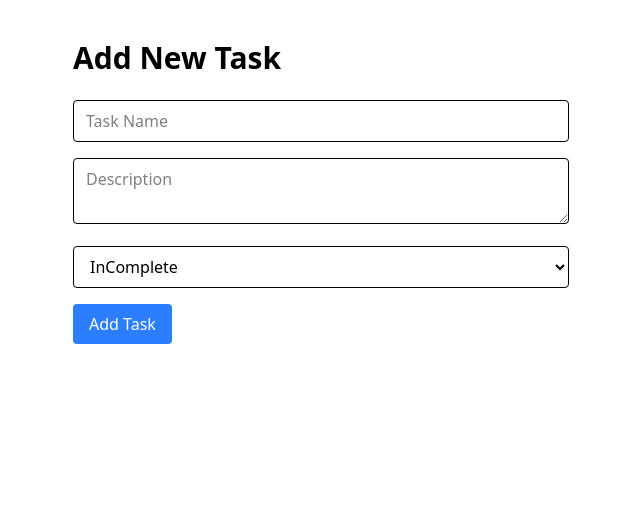
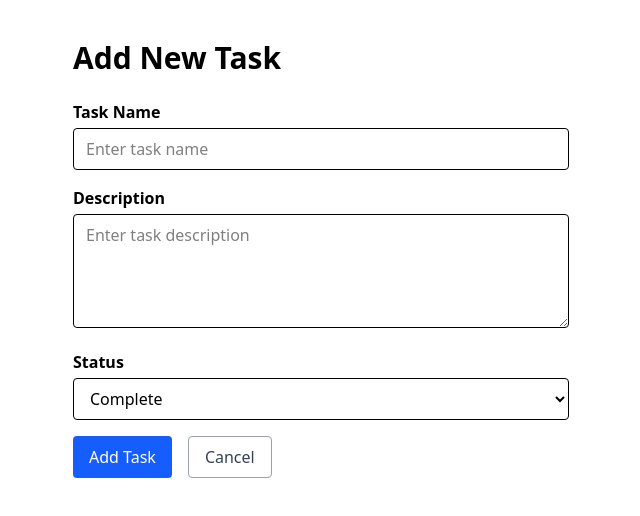
Before and after one commit to Vishalk135/todof, a Next.js app: page /add-task in a window 1280 px wide. Shown: the top 516 px of the page, without its empty margins (319-959 px from the left). Built offline with nearby package versions, Linux system fonts and the light colour scheme.

Commit message:
Update AddTask.tsx

```diff
--- a/Components/AddTask.tsx
+++ b/Components/AddTask.tsx
@@ -1,53 +1,100 @@
 'use client';
 import React, { useState } from 'react';
 import { useRouter } from 'next/navigation';
+//import { baseURL } from '../pages/utils/constant';
+const API_URL = process.env.NEXT_PUBLIC_API_URL || 'http://localhost:4000/tasks';
 
-const AddTask = () => {
+const AddTask: React.FC = () => {
   const router = useRouter();
+
   const [task, setTask] = useState({
     name: '',
     description: '',
-    status: 'InComplete',
+    status: 'Complete',
   });
+
+  const [error, setError] = useState('');
+
+  const handleChange = (
+    e: React.ChangeEvent<HTMLInputElement | HTMLTextAreaElement | HTMLSelectElement>
+  ) => {
+    setTask({ ...task, [e.target.name]: e.target.value });
+  };
 
   const handleSubmit = async (e: React.FormEvent) => {
     e.preventDefault();
-    await fetch('http://localhost:4000/tasks', {
+
+    if (!task.name.trim() || !task.description.trim()) {
+      setError('Please fill in all fields.');
+      return;
+    }
+
+    await fetch(API_URL, {
       method: 'POST',
       headers: { 'Content-Type': 'application/json' },
       body: JSON.stringify(task),
     });
+
     router.push('/');
   };
 
   return (
     <div className="p-10 max-w-xl mx-auto">
       <h1 className="text-3xl font-bold mb-6">Add New Task</h1>
+      {error && <p className="text-red-500 mb-4">{error}</p>}
       <form onSubmit={handleSubmit} className="space-y-4">
+        <div>
+          <label className="block mb-1 font-semibold">Task Name</label>
           <input
             type="text"
-          placeholder="Task Name"
+            name="name"
             value={task.name}
-          onChange={(e) => setTask({ ...task, name: e.target.value })}
+            onChange={handleChange}
             className="w-full border px-3 py-2 rounded"
-          required
+            placeholder="Enter task name"
           />
+        </div>
+
+        <div>
+          <label className="block mb-1 font-semibold">Description</label>
           <textarea
-          placeholder="Description"
+            name="description"
             value={task.description}
-          onChange={(e) => setTask({ ...task, description: e.target.value })}
+            onChange={handleChange}
+            rows={4}
             className="w-full border px-3 py-2 rounded"
-          required
+            placeholder="Enter task description"
           />
+        </div>
+
+        <div>
+          <label className="block mb-1 font-semibold">Status</label>
           <select
+            name="status"
             value={task.status}
-          onChange={(e) => setTask({ ...task, status: e.target.value })}
+            onChange={handleChange}
             className="w-full border px-3 py-2 rounded"
           >
-          <option value="InComplete">InComplete</option>
             <option value="Complete">Complete</option>
+            <option value="Incomplete">Incomplete</option>
           </select>
-        <button className="bg-blue-500 text-white px-4 py-2 rounded">Add Task</button>
+        </div>
+
+        <div className="flex gap-4">
+          <button
+            type="submit"
+            className="bg-blue-600 text-white px-4 py-2 rounded hover:bg-blue-700"
+          >
+            Add Task
+          </button>
+          <button
+            type="button"
+            onClick={() => router.push('/')}
+            className="border border-gray-400 text-gray-700 px-4 py-2 rounded hover:bg-gray-100"
+          >
+            Cancel
+          </button>
+        </div>
       </form>
     </div>
   );
```
Lines whose indentation alone changed are shown as unchanged.
